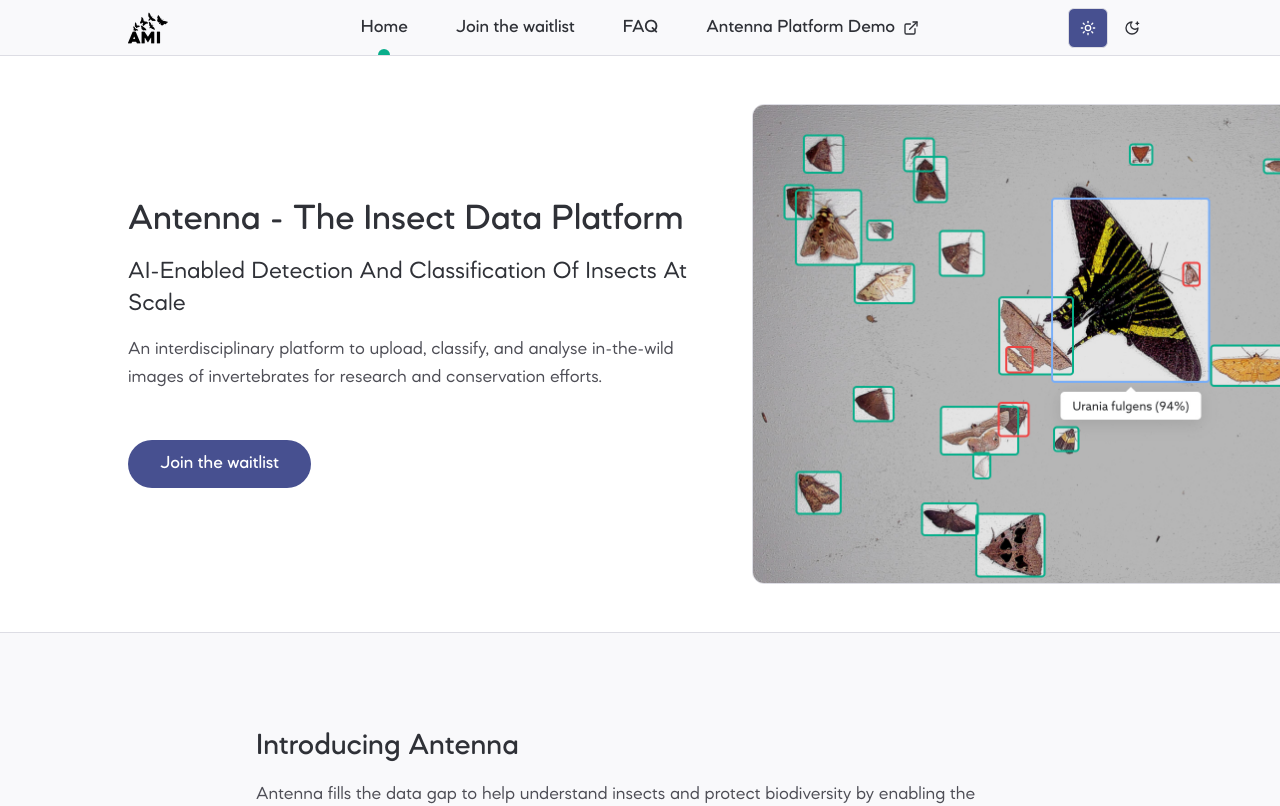
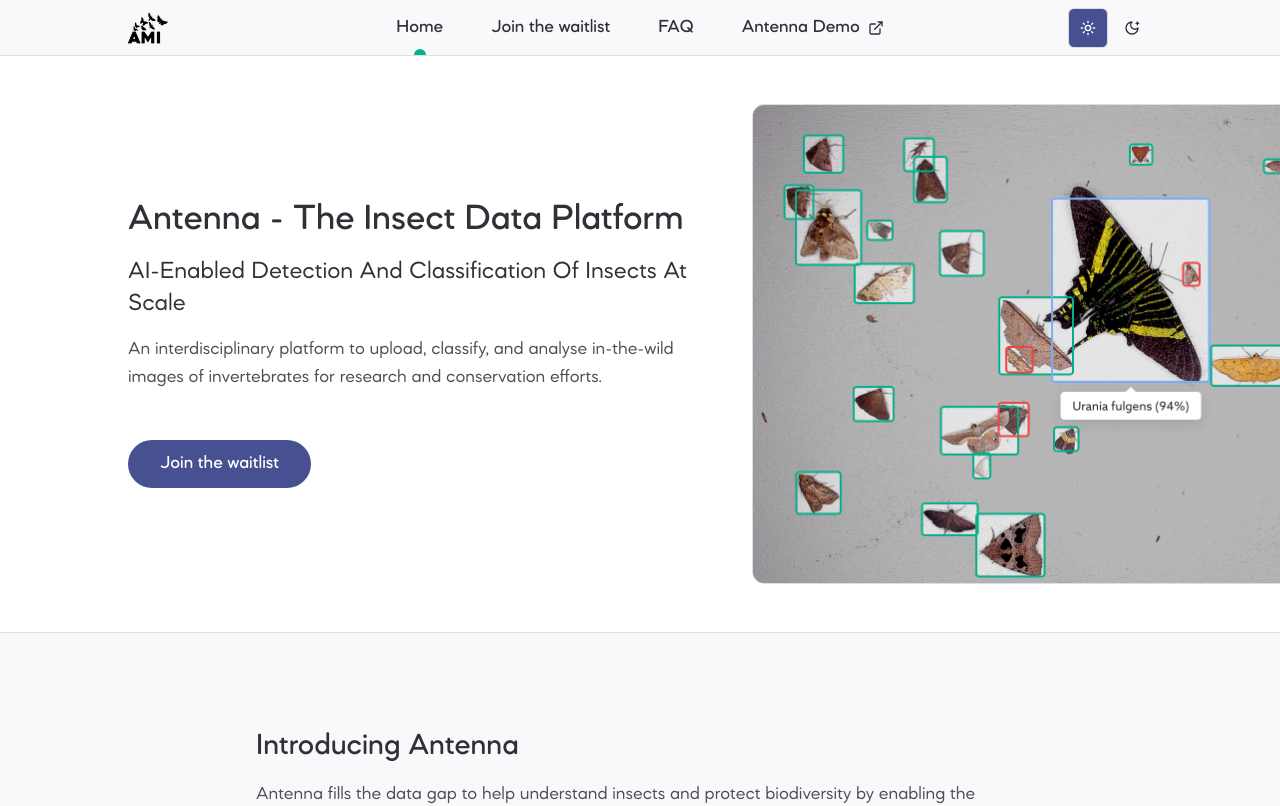
Before and after one commit to RolnickLab/antenna-landing-page, a Next.js app: page / in a window 1280 px wide. Shown: the top 806 px of the page. Built offline with nearby package versions, Linux system fonts and the light colour scheme.

Commit message:
Update Antenna Platform Demo -> Antenna Demo

```diff
--- a/components/menu/constants.ts
+++ b/components/menu/constants.ts
@@ -5,7 +5,7 @@ export const MENU_ITEMS = [
   { label: "Join the waitlist", href: WAITLIST_URL },
   { label: "FAQ", href: FAQ_URL },
   {
-    label: "Antenna Platform Demo",
+    label: "Antenna Demo",
     href: DATA_PLATFORM_URL,
     external: true,
   },
```
